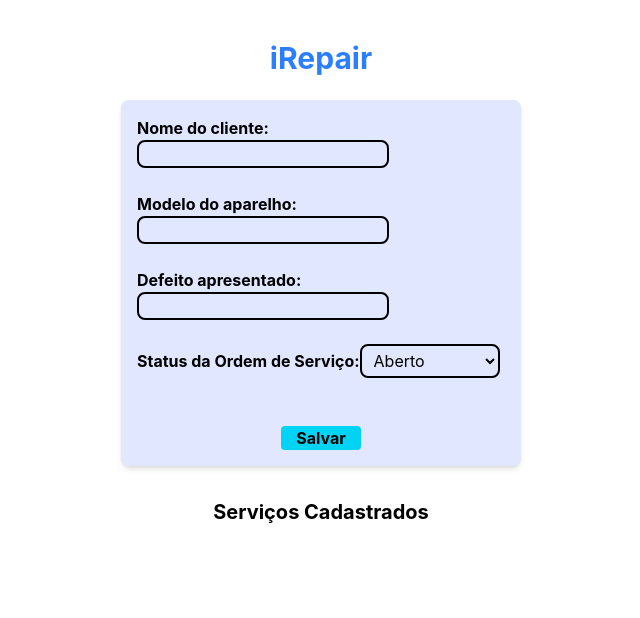
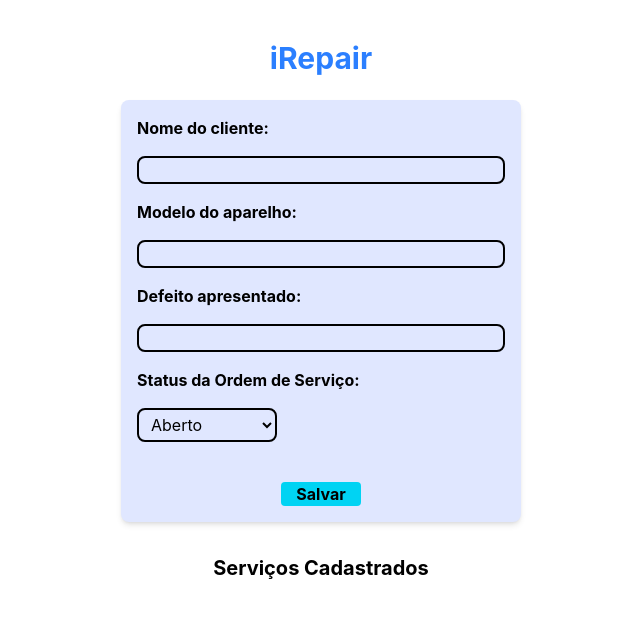
Before and after one commit to guilhermecvieiraa/Semana5Trainee_GuilhermeCarneiroVieira, a React (Vite) app: page / in a window 1280 px wide. Shown: the top 618 px of the page, without its empty margins (319-959 px from the left). Built offline with nearby package versions, Linux system fonts and the light colour scheme.

Commit message:
style: alinha os campos de texto.

```diff
--- a/src/components/NewServiceForm.tsx
+++ b/src/components/NewServiceForm.tsx
@@ -37,7 +37,7 @@ export function NewServiceForm({onAddService}: questionarioProps){
 
     return(
         <div className="bg-indigo-100 p-4 mx-auto w-100 rounded-lg shadow-md flex flex-col">
-            <form>
+            <form className="flex flex-col gap-4">
                 <strong>Nome do cliente:</strong>
                 <input
                 value={nomeCliente}
@@ -45,9 +45,6 @@ export function NewServiceForm({onAddService}: questionarioProps){
                 type="text"
                 className="border-2 border-black-100 rounded-lg">
                 </input>
-
-                <br />
-                <br />
 
                 <strong>Modelo do aparelho:</strong>
                 <input
@@ -57,9 +54,6 @@ export function NewServiceForm({onAddService}: questionarioProps){
                 className="border-2 border-black-100 rounded-lg">
                 </input>
 
-                <br />
-                <br />
-
                 <strong>Defeito apresentado:</strong>
                 <input
                 value={defeito}
@@ -67,9 +61,6 @@ export function NewServiceForm({onAddService}: questionarioProps){
                 type="text"
                 className="border-2 border-black-100 rounded-lg">
                 </input>
-
-                <br />
-                <br />
 
                 <strong>Status da Ordem de Serviço:</strong>
                 <select
@@ -81,8 +72,7 @@ export function NewServiceForm({onAddService}: questionarioProps){
                     <option value="Finalizado">Finalizado</option>
                 </select>
 
-                <br />
-                <br />
+
             <div className="flex justify-center">
                 <strong><button
                 type="button"
--- a/src/components/ServiceCard.tsx
+++ b/src/components/ServiceCard.tsx
@@ -11,10 +11,6 @@ function ServiceCard({servico, index, mudarStatus}: Props){
     const corBalao = servico.status === 'Aberto'
     ? 'bg-yellow-100 border-yellow-500'
     : 'bg-gray-200 border-gray-500 text-gray-500'
-
-    const corEtiqueta = servico.status === 'Aberto'
-    ? 'bg-yellow-500 text-black'
-    : 'bg-gray-500 text-white'
 
     return(
         <div className={`p-4 rounded shadow mb-4 ${corBalao}`}>
```
Also changed, not shown: src/App.css (deleted).
